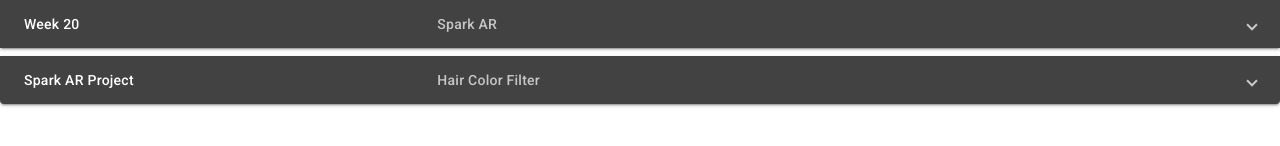
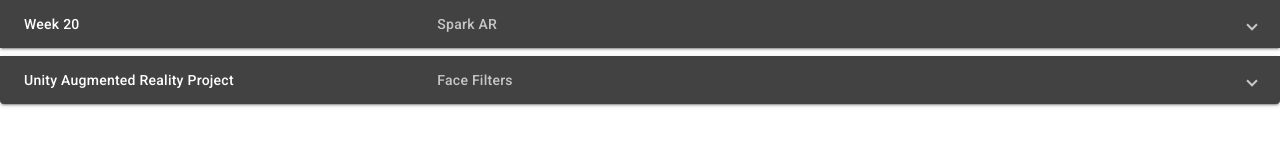
Before and after one commit to salmaanakhtar/salmaanakhtar.github.io, an Angular app: page /blog in a window 1280 px wide. Shown: the part 576-722 px from the top of the page. Built offline with nearby package versions, Linux system fonts and the light colour scheme.

Commit message:
Update bloghomepage.component.html

```diff
--- a/src/app/bloghomepage/bloghomepage.component.html
+++ b/src/app/bloghomepage/bloghomepage.component.html
@@ -266,10 +266,10 @@
                        (closed)="panelOpenState = false">
     <mat-expansion-panel-header>
       <mat-panel-title>
-        Spark AR Project
+        Unity Augmented Reality Project
       </mat-panel-title>
       <mat-panel-description>
-        Hair Color Filter
+        Face Filters
       </mat-panel-description>
     </mat-expansion-panel-header>
     <div>
```
